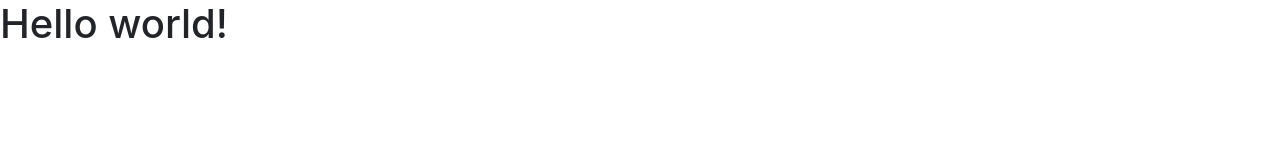
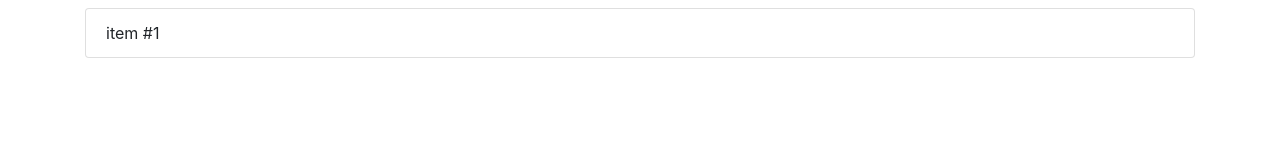
Before and after one commit to ccoloradoc/getting-started-with-react, a plain HTML site: page index.html in a window 1280 px wide. Drawn offline with nearby package versions, Linux system fonts and the light colour scheme.

Commit message:
s2 - Step two

```diff
--- a/index.html
+++ b/index.html
@@ -3,7 +3,10 @@
   <link rel="stylesheet" href="https://stackpath.bootstrapcdn.com/bootstrap/4.1.0/css/bootstrap.min.css" integrity="sha384-9gVQ4dYFwwWSjIDZnLEWnxCjeSWFphJiwGPXr1jddIhOegiu1FwO5qRGvFXOdJZ4" crossorigin="anonymous">
 </head>
 <body>
-    <div id="root"></div>
+    <div class="container pt-2">
+      <ul id="root" class="list-group"></ul>
+    </div>
+
     <script src="https://unpkg.com/react@15/dist/react.min.js"></script>
     <script src="https://unpkg.com/react-dom@15/dist/react-dom.min.js"></script>
     <script src="https://unpkg.com/babel-standalone@6.15.0/babel.min.js"></script>
--- a/js/app.js
+++ b/js/app.js
@@ -1,10 +1,10 @@
-class Hello extends React.Component {
+class Item extends React.Component {
     render() {
-        return <h1>Hello world!</h1>;
+        return <li className="list-group-item">{ this.props.content}</li>;
     }
 }
 
 ReactDOM.render(
-    <Hello />,
+    <Item content="item #1"/>,
     document.getElementById("root")
 );
```
